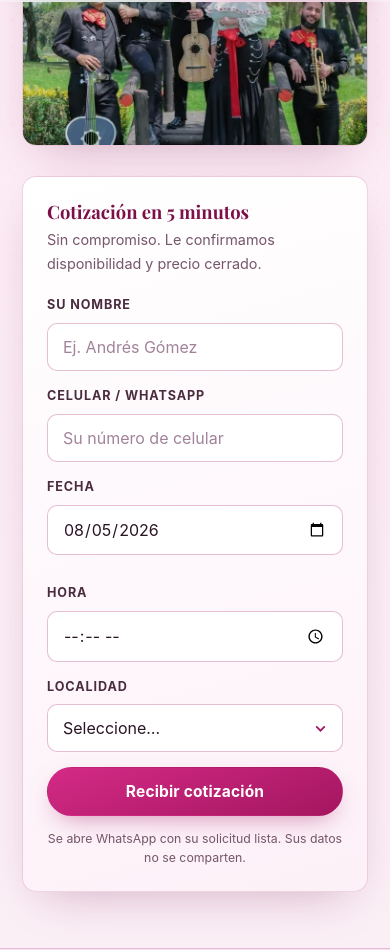
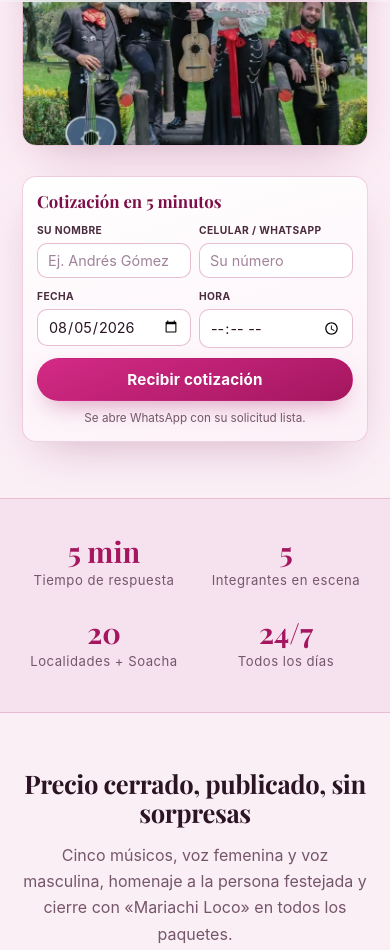
Before and after one commit to Javier2030/mariachiestrellamexicana, a plain HTML site: page docs/ads-lp/index.html in a window 390 px wide. Shown: the part 842-1792 px from the top of the page. Drawn offline with nearby package versions, Linux system fonts and the light colour scheme.

Commit message:
Cuadro de cotizacion a la mitad: dos campos por fila, sin subtitulo ni localidad

```diff
--- a/docs/ads-lp/index.html
+++ b/docs/ads-lp/index.html
@@ -101,8 +101,9 @@
 
     <div class="quote-card">
       <h3>Cotización en 5 minutos</h3>
-      <p>Sin compromiso. Le confirmamos disponibilidad y precio cerrado.</p>
+
       <form id="quote-form" novalidate>
+        <div class="row-2">
           <div class="field">
             <label for="q-name">Su nombre</label>
             <input id="q-name" name="nombre" type="text" placeholder="Ej. Andrés Gómez" required autocomplete="name">
@@ -110,8 +111,9 @@
           </div>
           <div class="field">
             <label for="q-phone">Celular / WhatsApp</label>
-          <input id="q-phone" name="telefono" type="tel" placeholder="Su número de celular" required autocomplete="tel" inputmode="tel">
-          <span class="err">Escriba un celular colombiano de 10 dígitos.</span>
+            <input id="q-phone" name="telefono" type="tel" placeholder="Su número" required autocomplete="tel" inputmode="tel">
+            <span class="err">Celular de 10 dígitos.</span>
+          </div>
         </div>
         <div class="row-2">
           <div class="field">
@@ -125,22 +127,8 @@
             <span class="err">Elija la hora.</span>
           </div>
         </div>
-        <div class="field">
-          <label for="q-zone">Localidad</label>
-          <select id="q-zone" name="zona" required>
-            <option value="">Seleccione…</option>
-            <option>Chapinero</option><option>Usaquén</option><option>Suba</option>
-            <option>Engativá</option><option>Teusaquillo</option><option>Kennedy</option>
-            <option>Fontibón</option><option>Bosa</option><option>Ciudad Bolívar</option>
-            <option>Puente Aranda</option><option>Barrios Unidos</option><option>San Cristóbal</option>
-            <option>Usme</option><option>Rafael Uribe</option><option>Antonio Nariño</option>
-            <option>Tunjuelito</option><option>Los Mártires</option><option>Santa Fe</option>
-            <option>La Candelaria</option><option>Soacha</option><option>Otro municipio</option>
-          </select>
-          <span class="err">Seleccione la localidad.</span>
-        </div>
-        <button class="btn btn-gold" type="submit" style="width:100%" data-cta="lp-form">Recibir cotización</button>
-        <p class="form-note">Se abre WhatsApp con su solicitud lista. Sus datos no se comparten.</p>
+        <button class="btn btn-gold" type="submit" style="width:100%" data-cta="lp-form-submit">Recibir cotización</button>
+        <p class="form-note">Se abre WhatsApp con su solicitud lista.</p>
       </form>
     </div>
   </div>
--- a/docs/assets/css/style.css
+++ b/docs/assets/css/style.css
@@ -148,15 +148,17 @@ p { margin: 0 0 1.1em; }
 .quote-card {
   background: linear-gradient(165deg, #ffffff, #fdf1f8);
   border: 1px solid var(--line); border-radius: var(--r);
-  padding: clamp(24px, 3vw, 34px); box-shadow: var(--shadow);
+  padding: clamp(16px, 2vw, 22px); box-shadow: var(--shadow);
 }
-.quote-card h3 { margin-bottom: 6px; color: var(--gold-2); }
-.quote-card > p { font-size: .9rem; color: var(--muted); margin-bottom: 20px; }
+/* El cuadro compite con el titular por la primera pantalla: va compacto a propósito
+   —dos campos por fila, sin subtítulo— para que quepa junto al resto del hero. */
+.quote-card h3 { margin-bottom: 14px; color: var(--gold-2); font-size: 1.15rem; }
+.quote-card > p { font-size: .86rem; color: var(--muted); margin-bottom: 14px; }
 
-.field { margin-bottom: 15px; }
-.field label { display: block; font-size: .79rem; font-weight: 700; letter-spacing: .07em; text-transform: uppercase; color: var(--paper-dim); margin-bottom: 7px; }
+.field { margin-bottom: 10px; }
+.field label { display: block; font-size: .7rem; font-weight: 700; letter-spacing: .06em; text-transform: uppercase; color: var(--paper-dim); margin-bottom: 4px; }
 .field input, .field select, .field textarea {
-  width: 100%; padding: 13px 15px; font-size: 1rem; font-family: inherit;
+  width: 100%; padding: 9px 12px; font-size: .95rem; font-family: inherit;
   color: var(--paper); background: #fff;
   border: 1px solid rgba(164, 22, 95, .28); border-radius: 10px;
   transition: var(--t); appearance: none;
@@ -169,11 +171,13 @@ p { margin: 0 0 1.1em; }
   outline: 0; border-color: var(--gold); box-shadow: 0 0 0 3px rgba(164, 22, 95, .16); background: #fff;
 }
 .field input::placeholder, .field textarea::placeholder { color: #a1839a; }
-.field .err { display: none; margin-top: 5px; font-size: .8rem; color: var(--red-2); }
+.field .err { display: none; margin-top: 3px; font-size: .75rem; color: var(--red-2); }
 .field.invalid input, .field.invalid select { border-color: var(--red-2); }
 .field.invalid .err { display: block; }
-.row-2 { display: grid; grid-template-columns: 1fr 1fr; gap: 13px; }
-.form-note { margin: 14px 0 0; font-size: .77rem; color: var(--muted); text-align: center; line-height: 1.5; }
+.row-2 { display: grid; grid-template-columns: 1fr 1fr; gap: 10px; }
+.form-note { margin: 9px 0 0; font-size: .73rem; color: var(--muted); text-align: center; line-height: 1.4; }
+
+#quote-form .btn-gold, .lp-form .btn-gold { padding: 11px 22px; font-size: .95rem; }
 
 /* --- Franja de credibilidad --- */
 .stats { border-block: 1px solid var(--line); background: var(--ink-2); }
@@ -413,7 +417,13 @@ p { margin: 0 0 1.1em; }
   .viewer-nav.prev { left: 8px; }
   .viewer-nav.next { right: 8px; }
   .stats .wrap { grid-template-columns: 1fr 1fr; gap: 26px 18px; }
-  .row-2 { grid-template-columns: 1fr; }
+  /* Los cuatro campos caben de a dos incluso en 360 px: apilarlos duplicaba el
+     alto del cuadro de cotización, que es lo primero que se ve en el móvil. */
+  .row-2 { grid-template-columns: 1fr 1fr; gap: 8px; }
+  .quote-card { padding: 15px 14px; }
+  .quote-card h3 { font-size: 1.05rem; margin-bottom: 11px; }
+  .field label { font-size: .64rem; letter-spacing: .04em; }
+  .field input, .field select { padding: 8px 10px; font-size: .9rem; }
   .mobile-bar { display: flex; }
   body { padding-bottom: 74px; }
   .ftr-grid { grid-template-columns: 1fr; gap: 26px; }
--- a/docs/assets/js/main.js
+++ b/docs/assets/js/main.js
@@ -96,7 +96,9 @@
         return;
       }
 
-      var g = function (id) { return (document.getElementById(id).value || '').trim(); };
+      // El campo de localidad se retiró del formulario: la cobertura es toda Bogotá
+      // y Soacha, así que g() tolera que el elemento no exista.
+      var g = function (id) { var el = document.getElementById(id); return el ? (el.value || '').trim() : ''; };
       var fecha = g('q-date');
       var fechaTxt = fecha;
       try {
@@ -111,8 +113,7 @@
         '• Nombre: ' + g('q-name') + '\n' +
         '• Celular: ' + g('q-phone') + '\n' +
         '• Fecha: ' + fechaTxt + '\n' +
-        '• Hora: ' + g('q-time') + '\n' +
-        '• Localidad: ' + g('q-zone');
+        '• Hora: ' + g('q-time') + (g('q-zone') ? '\n• Localidad: ' + g('q-zone') : '');
 
       // Adjunta el gclid para poder atribuir la conversión a la campaña.
       var gclid = sessionStorage.getItem('mem_gclid');
```
Also changed, not shown: docs/index.html (+6 -19 lines). Lines whose indentation alone changed are shown as unchanged.
